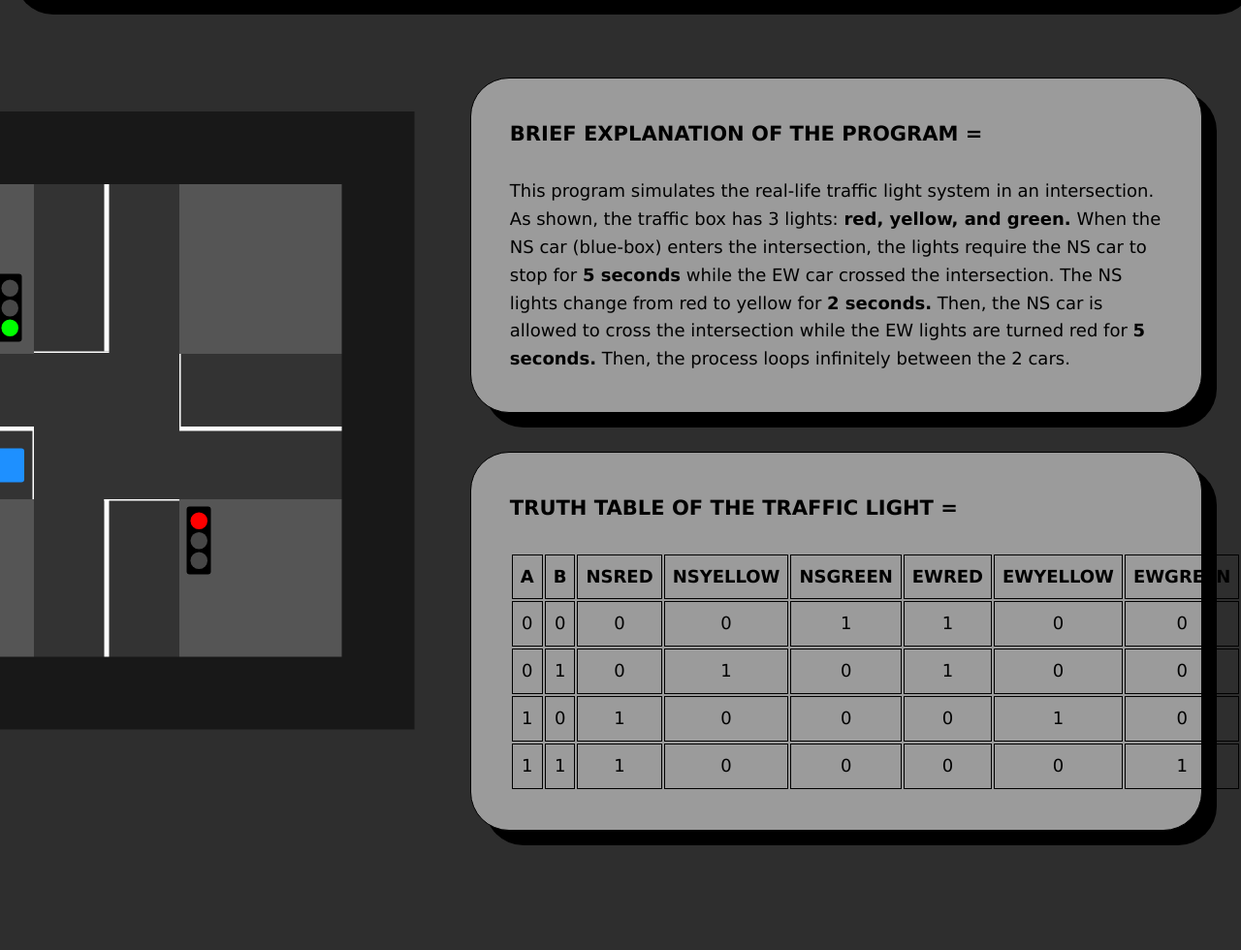
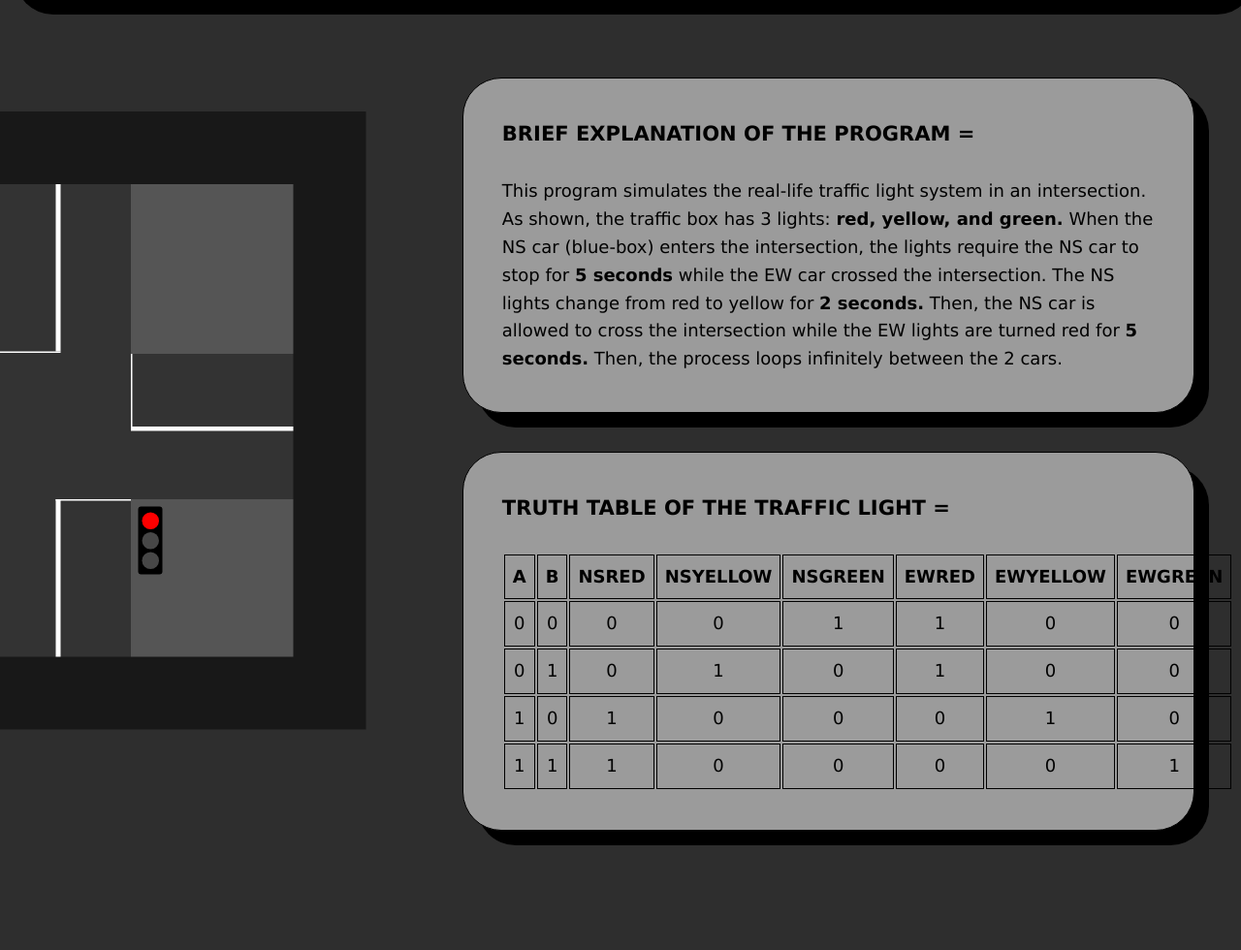
Before and after one commit to shynerietorres-creator/Trafficlightsimulator, a Flask app: page / in a window 1280 px wide. Shown: the part 73-1053 px from the top of the page at 97% size. Run offline with Flask 3, Linux system fonts and the light colour scheme.

Commit message:
Add files via upload

```diff
--- a/static/style.css
+++ b/static/style.css
@@ -35,7 +35,7 @@
     transform: translateY(80px);
     box-shadow: black 15px 15px;
     border: 1px solid;
-    margin-right: 40px;
+    margin-right: 48px;
 }
 
 .box {
@@ -51,7 +51,7 @@
     transform: translateY(120px);
     box-shadow: black 15px 15px;
     border: 1px solid;
-    margin-right: 40px;
+    margin-right: 48px;
 }
 
 .truthtable {
@@ -77,7 +77,7 @@
     height: 980px;
     background-color: #555;
     top: 380px;
-    right: 1650px;
+    right: 1750px;
 }
 
 .road.vertical {
```
